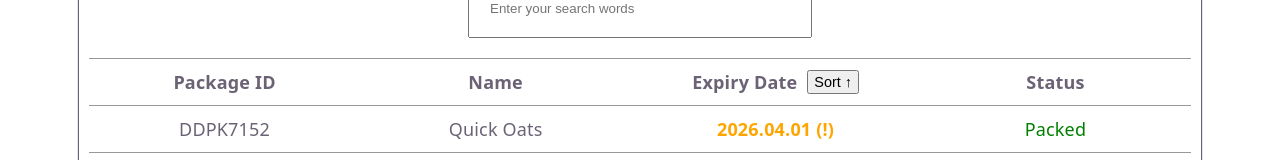
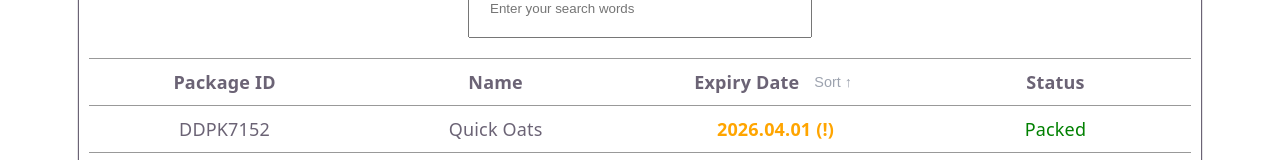
Before and after one commit to johnhongannguyen/pack-track-pro, a React (Vite) app: page / in a window 1280 px wide. Shown: the part 330-490 px from the top of the page. Built offline with nearby package versions, Linux system fonts and the light colour scheme.

Commit message:
align sort button with hover effect

```diff
--- a/src/App.css
+++ b/src/App.css
@@ -211,3 +211,12 @@ td{
 tr:hover{
   background-color: #f5f5f5;
 }
+.sort-button{
+  background-color: transparent;
+  border: thin;
+  color:#9da3af;
+
+}
+.sort-button:hover{
+  background-color:coral;
+}
--- a/src/App.jsx
+++ b/src/App.jsx
@@ -108,6 +108,7 @@ const filteredSearch = data.filter((batch) =>
                     'gap':'10px'}}>
                   <span>Expiry Date</span>
                    <button
+                   className='sort-button'
                    onClick={handleSort}
                    style={{'padding':'2px 5px', 'fontSize':'0.8rem'}}
                    >{isAsc ? 'Sort ↑' : 'Sort ↓'}</button>
```
